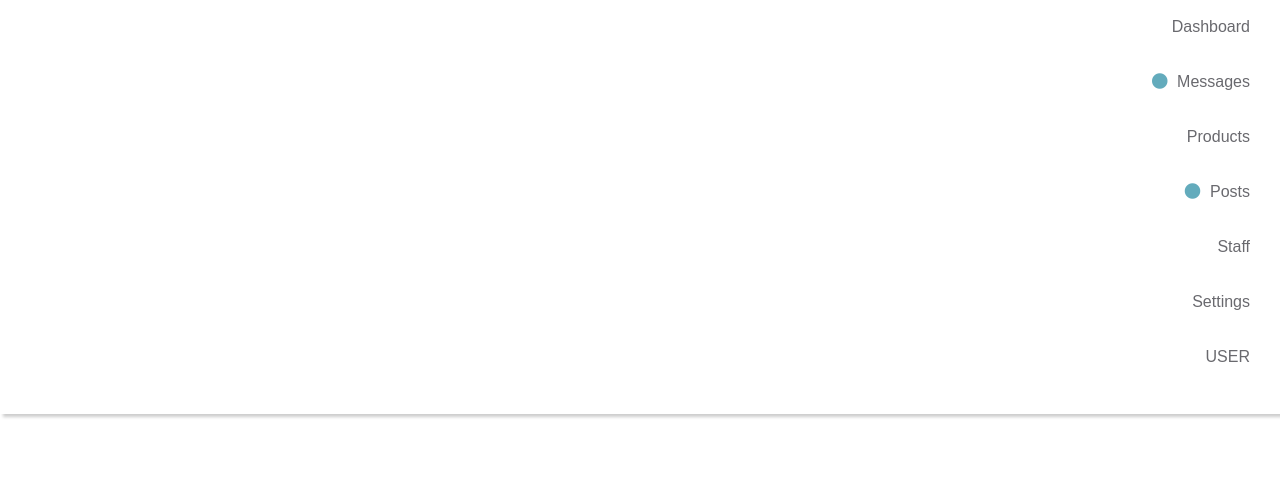
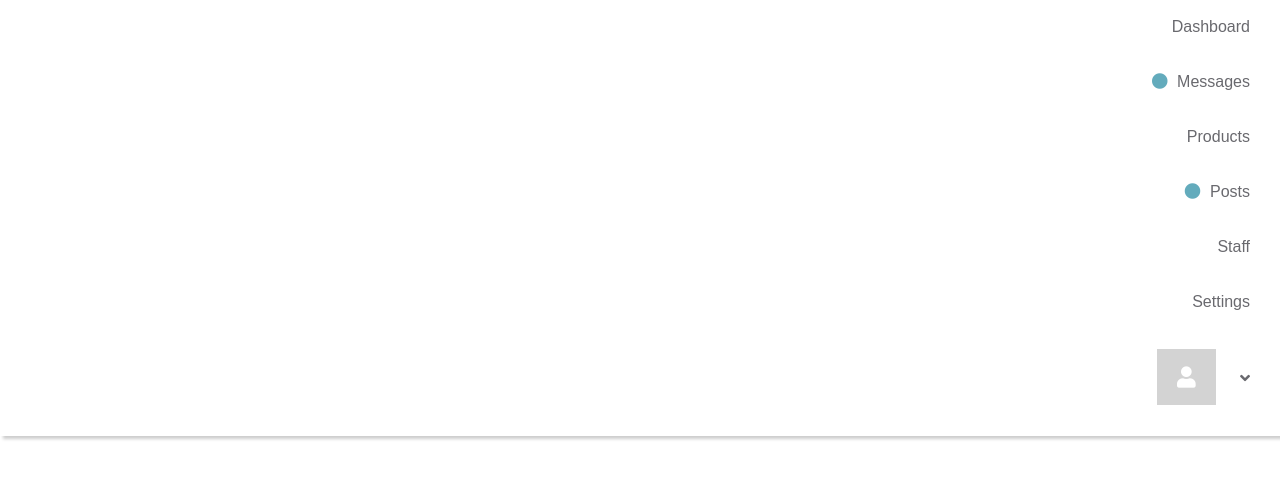
Before and after one commit to amal3983/170920_dashboard, a website: page index.html in a window 1280 px wide. Both pictures are taken after a click on the element 1239 px from the left and 47 px from the top of the page. Shown: the part 85-564 px from the top of the page. Drawn offline with nearby package versions, Linux system fonts and the light colour scheme.

Commit message:
Ændret det sidste menupunkt, så der ikke står "USER", men nu er stylet, som det ser ud i mockuppen.

```diff
--- a/css/styles.scss
+++ b/css/styles.scss
@@ -101,6 +101,17 @@ img {
         padding-#{$right}: 5px;
 
       }
+
+    &:last-child {
+      padding-#{$top}: 20px;
+    }
+  }
+
+  .fa-user {
+    padding: 20px;
+    background-color: lightgray;
+    margin-#{$right}:20px;
+    color: white;
   }
 
   .burger_menu {
--- a/index.html
+++ b/index.html
@@ -46,7 +46,7 @@
         <div class="menu_item"><a href="#"><i class="fas fa-circle fas-fw"></i> Posts</a></div>
         <div class="menu_item"><a href="#">Staff</a></div>
         <div class="menu_item"><a href="#">Settings</a></div>
-        <div class="menu_item"><a href="#">USER</a></div>
+        <div class="menu_item"><a href="#"><i class="fas fa-user fa-lg"></i>  <i class="fas fa-angle-down"></i></a></div>
     </div>
 
     <!-- PC MENU -->
```
Also changed, not shown: css/styles.css, 1 other file.
